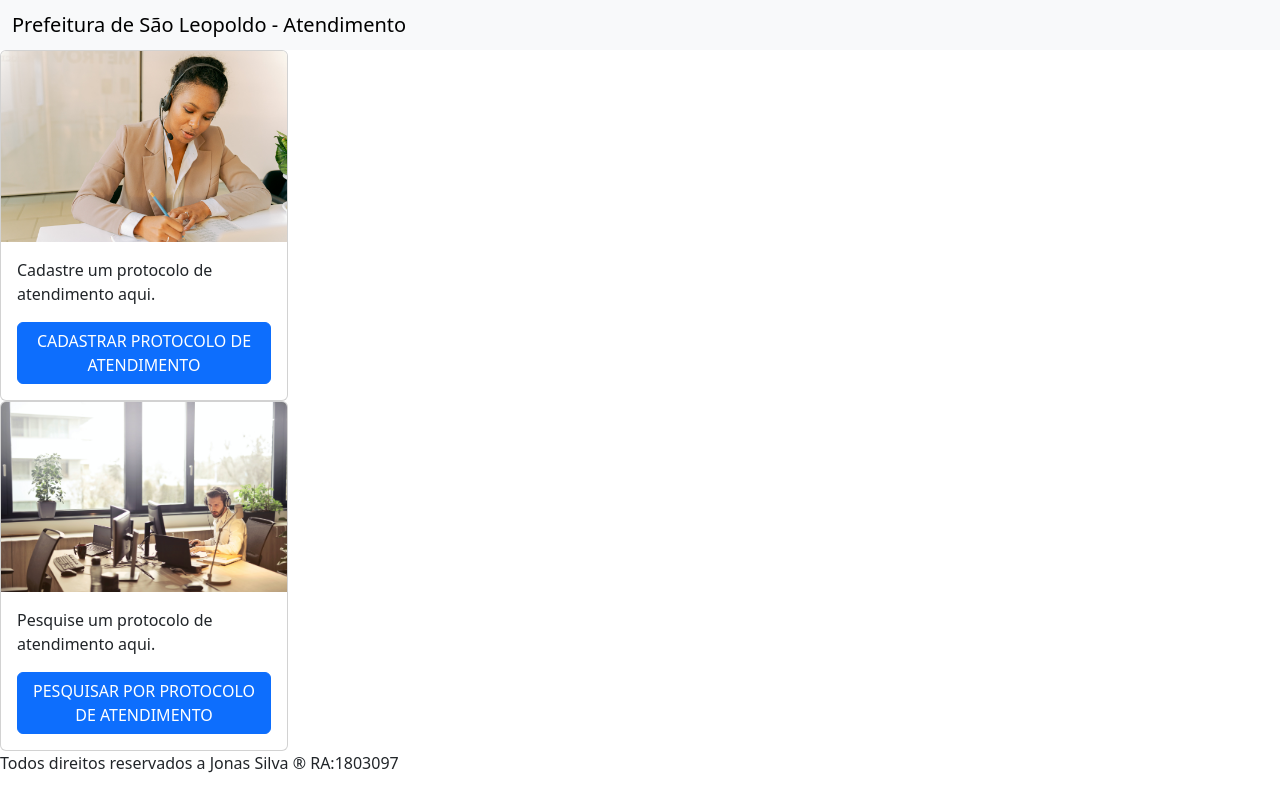
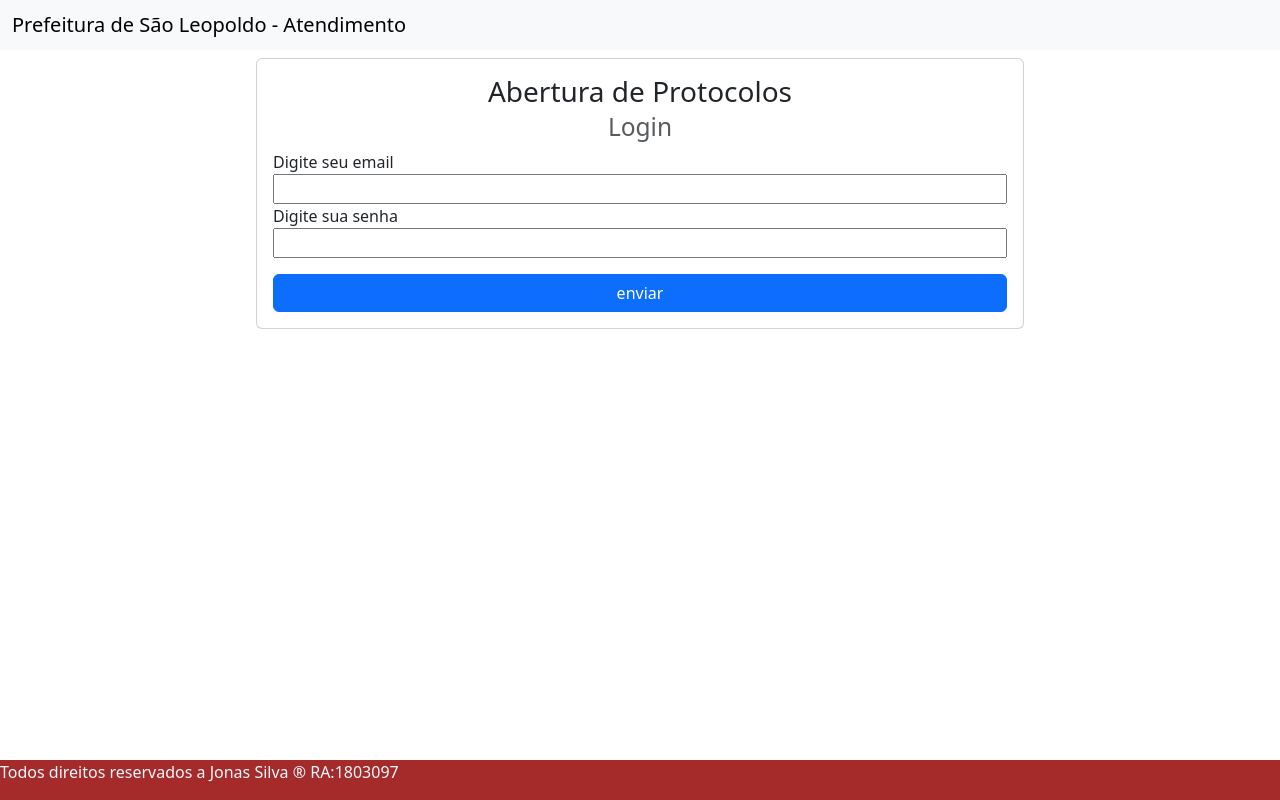
Before and after one commit to jonas-amilton/atendimento-prefeitura-sao-leopoldo, a PHP site: page / in a window 1280 px wide. Run offline with PHP 8.4, Linux system fonts and the light colour scheme.

Commit message:
[refactor] tela inicial agora tem um login ao inves de cadastro e pesquisa de protocolos

```diff
--- /dev/null
+++ b/css/style.css
@@ -0,0 +1,29 @@
+body {
+  padding: 0;
+  margin: 0;
+  width: 100vw;
+  height: auto;
+  color: rgb(64, 31, 184);
+  font-family: Arial, Helvetica, sans-serif;
+}
+
+/* formulario de login */
+.container-login {
+  display: flex;
+  justify-content: center;
+}
+
+.login {
+  width: 60%;
+  height: auto;
+  padding: 1em;
+}
+
+footer {
+  width: 100%;
+  height: auto;
+  position: fixed;
+  bottom: 0;
+  background-color: brown;
+  color: aliceblue;
+}
--- a/index.php
+++ b/index.php
@@ -10,10 +10,10 @@
 
     <title>Prefeitura de São Leopoldo</title>
 
-    <link rel="stylesheet" href="style/global.css">
+    <link rel="stylesheet" href="css/style.css">
 
-    <link href="https://cdn.jsdelivr.net/npm/bootstrap@5.3.0-alpha3/dist/css/bootstrap.min.css" rel="stylesheet"
-        integrity="sha384-KK94CHFLLe+nY2dmCWGMq91rCGa5gtU4mk92HdvYe+M/SXH301p5ILy+dN9+nJOZ" crossorigin="anonymous">
+    <link href="https://cdn.jsdelivr.net/npm/bootstrap@5.3.2/dist/css/bootstrap.min.css" rel="stylesheet"
+        integrity="sha384-T3c6CoIi6uLrA9TneNEoa7RxnatzjcDSCmG1MXxSR1GAsXEV/Dwwykc2MPK8M2HN" crossorigin="anonymous">
 </head>
 
 <body>
@@ -24,23 +24,20 @@
         </div>
     </nav>
 
-    <div class="container-principal">
+    <div class="container-login">
+        <form class="card card-shadow login mt-2 d-flex flex-column" action="protocolo.php" method="post">
+            <h3 class="text-center">
+                Abertura de Protocolos
+                <br>
+                <small class="text-body-secondary">Login</small>
+            </h3>
+            <label for="email">Digite seu email</label>
+            <input type="email" name="email" id="email" required>
+            <label for="password">Digite sua senha</label>
+            <input type="password" name="password" id="password">
+            <input class="btn btn-primary mt-3" type="submit" value="enviar" required>
+        </form>
 
-        <div class="card" style="width: 18rem;">
-            <img src="assets/cadastro-protocolo.jpg" class="card-img-top" alt="...">
-            <div class="card-body">
-                <p class="card-text">Cadastre um protocolo de atendimento aqui.</p>
-                <a href="Cadastrar.php" class="btn btn-primary">CADASTRAR PROTOCOLO DE ATENDIMENTO</a>
-            </div>
-        </div>
-
-        <div class="card" style="width: 18rem;">
-            <img src="assets/pesquisa-protocolo.jpg" class="card-img-top" alt="...">
-            <div class="card-body">
-                <p class="card-text">Pesquise um protocolo de atendimento aqui.</p>
-                <a href="Pesquisa.php" class="btn btn-primary">PESQUISAR POR PROTOCOLO DE ATENDIMENTO</a>
-            </div>
-        </div>
     </div>
 
 
```
